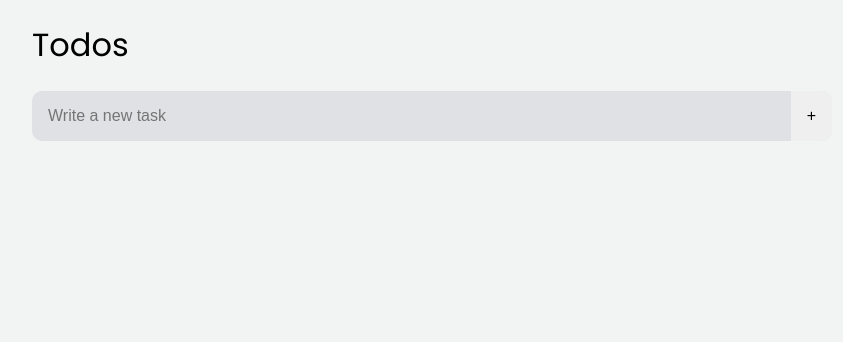
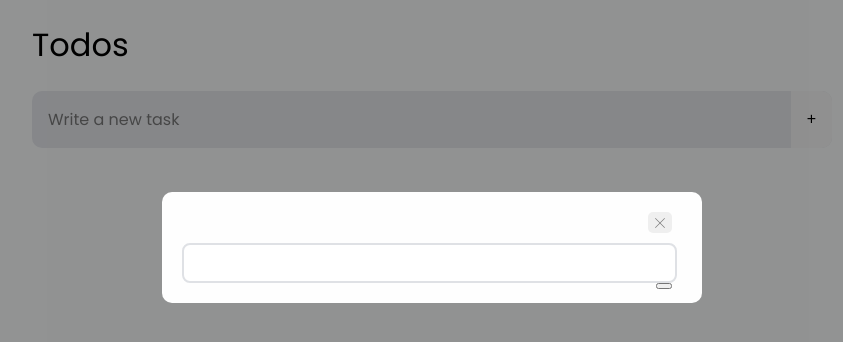
Before and after one commit to Lettuce05/SimpleTodo, a React (Vite) app: page / in a window 1280 px wide. Shown: the top 342 px of the page, without its empty margins (208-1051 px from the left). Built offline with nearby package versions, Linux system fonts and the light colour scheme.

Commit message:
Add EditModal with initial styles

```diff
--- a/src/App.jsx
+++ b/src/App.jsx
@@ -1,6 +1,7 @@
 import './App.css'
 import Form from './components/Form/Form';
 import TodoList from './components/TodoList/TodoList';
+import EditModal from './components/EditModal/EditModal';
 function App() {
 
   return (
@@ -12,7 +13,7 @@ function App() {
           <TodoList />
         </div>
       </main>
-
+      <EditModal />
     </div>
   )
 }
--- a/src/Icons.jsx
+++ b/src/Icons.jsx
@@ -6,3 +6,9 @@ export function Trash({ size, color }) {
       style={{ fill: "#000000" }}><g fill="none" fillRule="nonzero" stroke="none" strokeWidth="1" strokeLinecap="butt" strokeLinejoin="miter" strokeMiterlimit="10" strokeDasharray="" strokeDashoffset="0" fontFamily="none" fontWeight="none" fontSize="none" textAnchor="none" style={{ mixBlendMode: "normal" }}><path d="M0,172v-172h172v172z" fill="none"></path><g fill={color}><path d="M74.53333,17.2c-1.53406,-0.02082 -3.01249,0.574 -4.10468,1.65146c-1.09219,1.07746 -1.70703,2.54767 -1.70704,4.08187h-34.32161c-2.06765,-0.02924 -3.99087,1.05709 -5.03322,2.843c-1.04236,1.78592 -1.04236,3.99474 0,5.78066c1.04236,1.78592 2.96558,2.87225 5.03322,2.843h103.2c2.06765,0.02924 3.99087,-1.05709 5.03322,-2.843c1.04236,-1.78592 1.04236,-3.99474 0,-5.78066c-1.04236,-1.78592 -2.96558,-2.87225 -5.03322,-2.843h-34.32161c-0.00001,-1.53421 -0.61486,-3.00442 -1.70704,-4.08187c-1.09219,-1.07746 -2.57061,-1.67228 -4.10468,-1.65146zM34.4,45.86667v91.73333c0,6.33533 5.13133,11.46667 11.46667,11.46667h80.26667c6.33533,0 11.46667,-5.13133 11.46667,-11.46667v-91.73333z"></path></g></g></svg>
   )
 }
+
+export function Close({color}) {
+  return (
+    <svg viewBox="0 0 32 32" xmlns="http://www.w3.org/2000/svg"><title /><g data-name="Layer 2" id="Layer_2" fill={color}><path d="M4,29a1,1,0,0,1-.71-.29,1,1,0,0,1,0-1.42l24-24a1,1,0,1,1,1.42,1.42l-24,24A1,1,0,0,1,4,29Z" /><path d="M28,29a1,1,0,0,1-.71-.29l-24-24A1,1,0,0,1,4.71,3.29l24,24a1,1,0,0,1,0,1.42A1,1,0,0,1,28,29Z" /></g><g id="frame"><rect style={{ fill: "none" }} height="32" width="32" /></g></svg>
+  )
+}
--- /dev/null
+++ b/src/components/EditModal/EditModal.css
@@ -0,0 +1,49 @@
+/* Overlay background */
+.modal {
+/*   display: none;  */
+  position: fixed;
+  z-index: 1;
+  left: 0;
+  top: 0;
+  width: 100%;
+  height: 100%;
+  overflow: auto;
+  background-color: rgb(0,0,0);
+  background-color: rgba(0,0,0,0.4);
+}
+
+/* Modal Box */
+.modal__content {
+  background-color: #fefefe;
+  margin: 15% auto;
+  padding: 20px;
+  max-width: 500px;
+  width: 90%;
+  border-radius: 10px;
+}
+
+
+
+.modal__input {
+  border: #dfe1e5 2px solid;
+  border-radius: 0.5rem;
+  outline: none;
+  padding: 0.5rem;
+  width: 95%;
+  font-family: Poppins, sans-serif;
+}
+/* Close button */
+.btn-close {
+  float: right;
+  margin-right: 10px;
+  margin-bottom: 10px;
+  width: 24px;
+  border: none;
+  border-radius: 5px;
+  padding-top: 5px;
+}
+
+.btn-save {
+  float: right;
+  margin-right: 10px;
+}
--- /dev/null
+++ b/src/components/EditModal/EditModal.jsx
@@ -0,0 +1,15 @@
+import './EditModal.css';
+import {Close} from '../../Icons';
+
+export default function EditModal() {
+
+  return (
+    <div className='modal'>
+      <div className='modal__content'>
+        <button className='btn-close'><Close color={"gray"} /></button>
+        <input className='modal__input' />
+        <button className='btn-save'></button>
+      </div>
+    </div>
+  )
+}
--- a/src/components/Form/Form.css
+++ b/src/components/Form/Form.css
@@ -11,6 +11,7 @@
   font-size: 16px;
   padding: 1rem;
   flex: 1;
+  font-family: Poppins, sans-serif;
 }
 
 .btn-submit {
```
